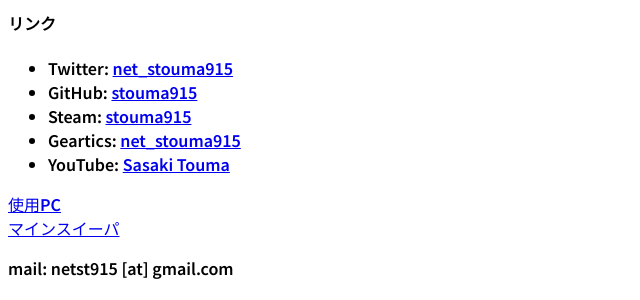
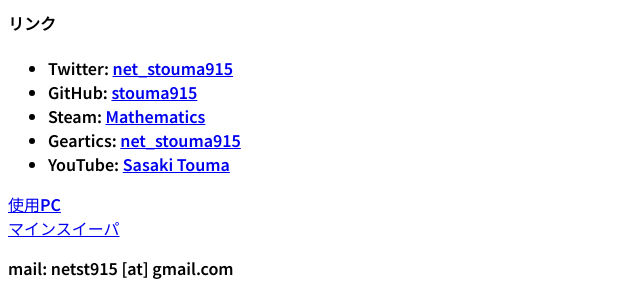
Before and after one commit to t-sasaki915/t-sasaki-net, a Jekyll site: the page built from docs/index.md, in a window 1280 px wide. Shown: the part 650-950 px from the top of the page, without its empty margins (0-640 px from the left). Built offline with Jekyll 4.4.1, drawn with Linux system fonts in a browser that asks for light colours; Markdown is read by kramdown in place of the engine named in the settings.

Commit message:
Update index.md

```diff
--- a/docs/index.md
+++ b/docs/index.md
@@ -32,7 +32,7 @@
 #### リンク
 * Twitter: [net_stouma915](https://twitter.com/net_stouma915)
 * GitHub: [stouma915](https://github.com/stouma915)
-* Steam: [stouma915](https://steamcommunity.com/profiles/76561199242758778)
+* Steam: [Mathematics](https://steamcommunity.com/profiles/76561199242758778)
 * Geartics: [net_stouma915](https://www.geartics.com/net_stouma915)
 * YouTube: [Sasaki Touma](https://www.youtube.com/channel/UCJmPPeZmL-OC03-zSb2Dcwg)
 
```
